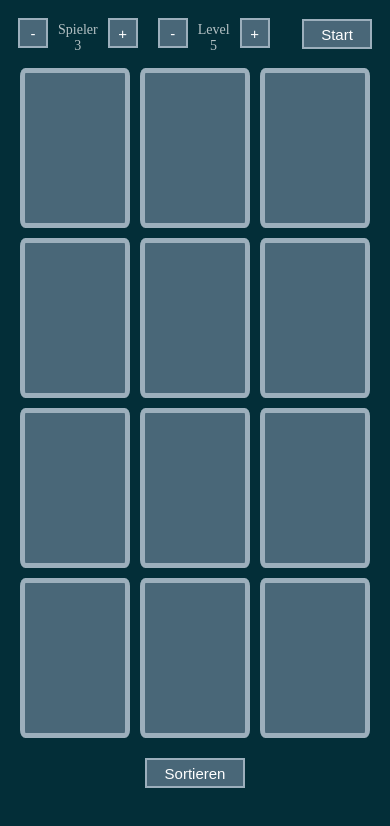
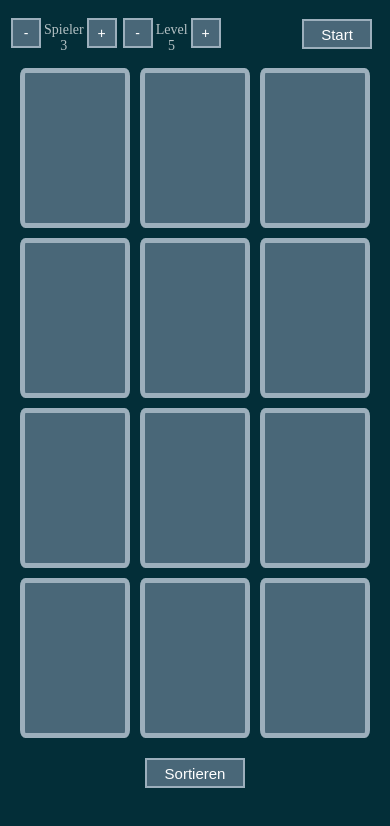
Before and after one commit to Fendroun/crew, a plain HTML site: page index.html in a window 390 px wide. Drawn offline with Linux system fonts and the light colour scheme.

Commit message:
Update styles.css

```diff
--- a/styles.css
+++ b/styles.css
@@ -107,7 +107,10 @@ body {
     width: 30px;
     font-size: 19px;
     margin-top: 0px;
-    font-size: 15px;
+    font-size: 14px;
+    justify-content: center;
+    margin-left: 3px;
+    margin-right: 3px
 }
     .label {
         text-align: center;
```
